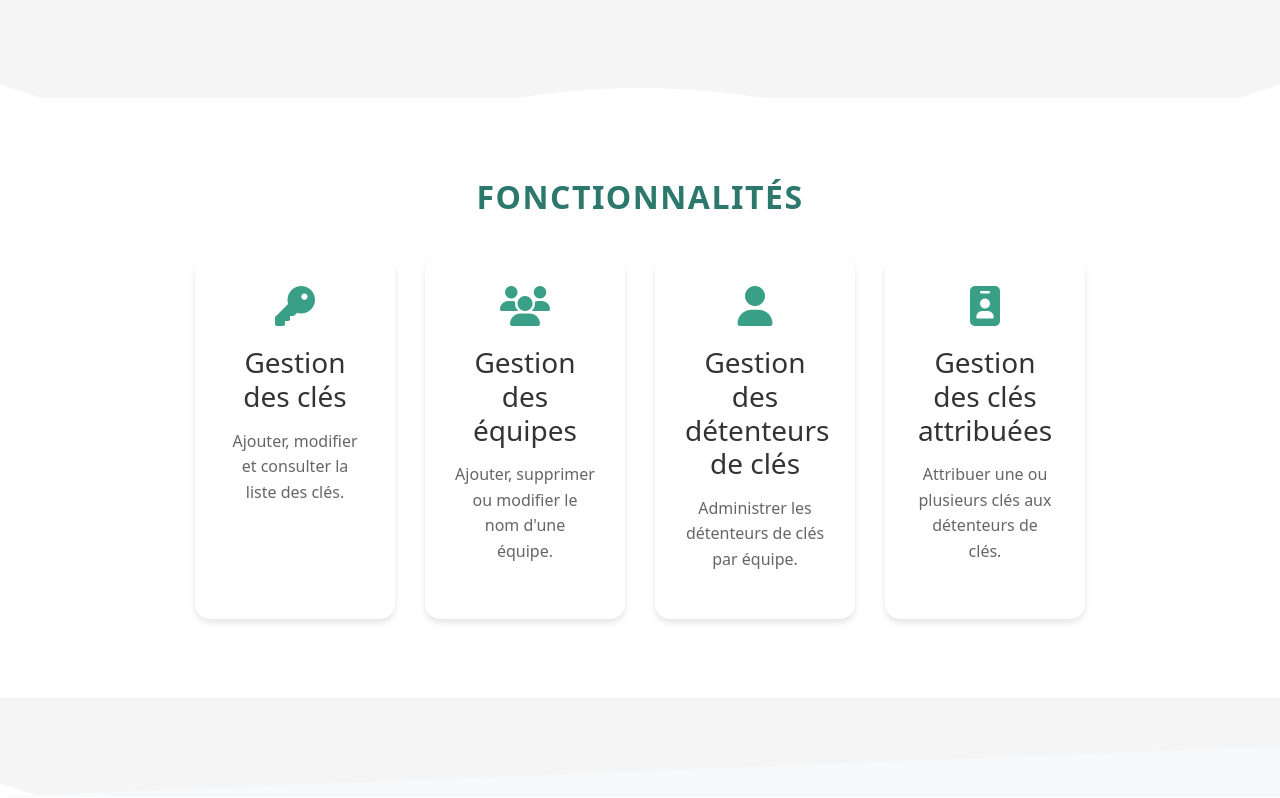
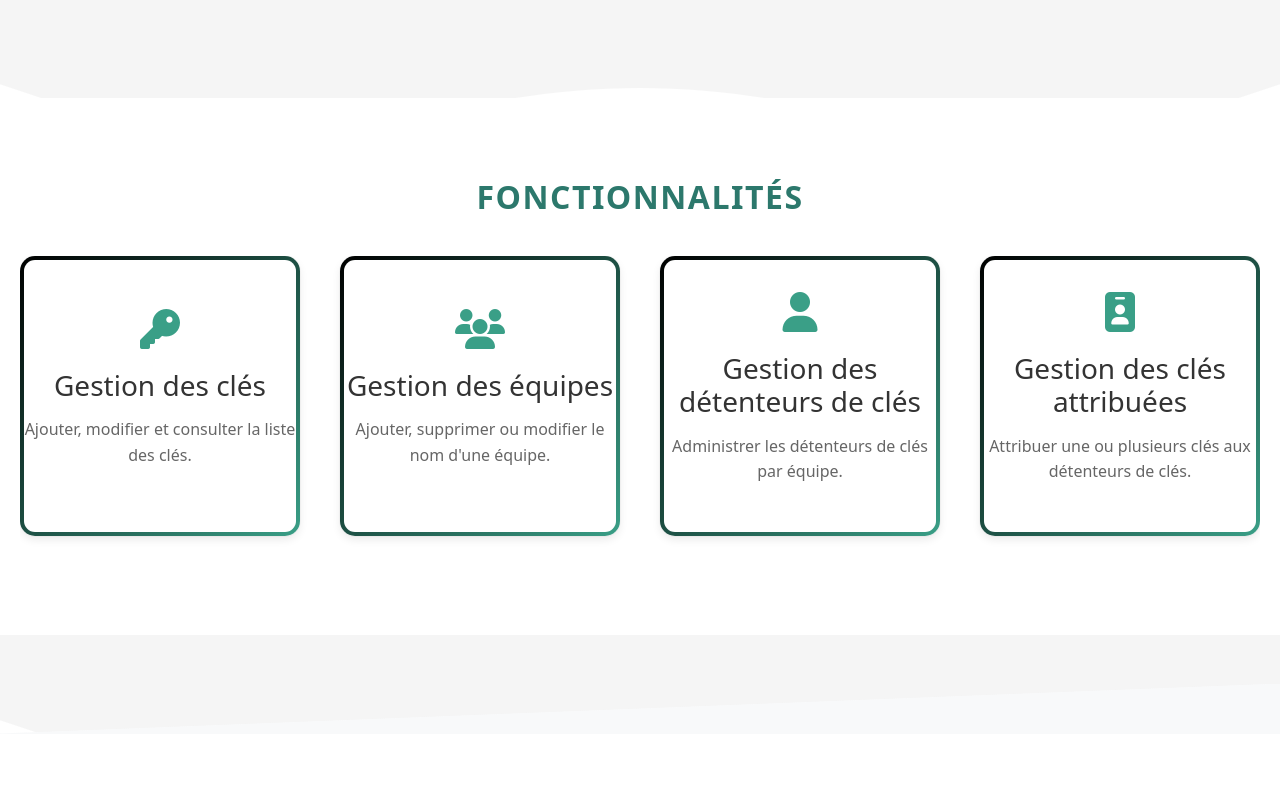
Before and after one commit to Dev9710/keys-management-eere, a Django app: page /home/ in a window 1280 px wide. Shown: the part 584-1382 px from the top of the page. Run offline with Django 4.2, Linux system fonts and the light colour scheme; a user stored in the database is signed in.

Commit message:
fix last issue gen pdf and xlsx , edit profile item menu name , design home page card

```diff
--- a/merchex/listings/templates/listings/base.html
+++ b/merchex/listings/templates/listings/base.html
@@ -229,14 +229,14 @@
                 <li><hr class="dropdown-divider"></li>
                 <li>
                     <a class="dropdown-item" href="{% url 'profile' %}">
-                        <i class="fas fa-user-circle me-2"></i> Mon profil
+                        <i class="fas fa-user-circle me-2"></i> Gérer mon profile
                     </a>
                 </li>
-                <li>
+              <!--   <li>
                     <a class="dropdown-item" href="{% url 'profile' %}?tab=security">
                         <i class="fas fa-shield-alt me-2"></i> Sécurité
                     </a>
-                </li>
+                </li>-->
 
                 <!-- Options d'administration -->
                 {% if request.user.role == 'admin' %}
@@ -260,12 +260,12 @@
                 </li>
                 <li>
                     <a class="dropdown-item" href="{% url 'history_stats' %}">
-                        <i class="fas fa-chart-bar me-2"></i> Statistiques d'usage
+                        <i class="fas fa-chart-bar me-2"></i> Statistiques
                     </a>
                 </li>
                 <li>
                     <a class="dropdown-item" href="{% url 'synthesis_table' %}">
-                        <i class="fas fa-chart-bar me-2"></i>Vue d'ensemble
+                        <i class="fas fa-chart-bar me-2"></i> Synthèse global
                     </a>
                 </li>
                 {% endif %}
--- a/merchex/listings/templates/listings/home.html
+++ b/merchex/listings/templates/listings/home.html
@@ -297,39 +297,62 @@
 
 .features {
     display: flex;
-    flex-wrap: wrap;
-    justify-content: center;
-    gap: 30px;
-    max-width: 1200px;
-    margin: 0 auto;
+    justify-content: center;  /* Centre les cartes */
+    align-items: stretch;      /* Même hauteur */
+    gap: 40px;                 /* Espacement entre les cartes */
+    flex-wrap: nowrap;         /* Empêche de passer à la ligne */
+    max-width: 100%;
+    overflow-x: auto;          /* Permet le scroll horizontal si l’écran est trop petit */
+    padding-bottom: 20px;
 }
 
 .feature {
     background: white;
-    padding: 30px;
     border-radius: 15px;
-    box-shadow: 0 4px 6px rgba(0, 0, 0, 0.1);
-    width: 200px;
+    /* Suppression de la border simple */
+    position: relative;
+    /* Ajout du padding pour simuler l'épaisseur de la bordure */
+    padding: 4px;
+    /* Background avec le dégradé */
+    background: linear-gradient(135deg, #000000, #3a9f87);
+    box-shadow:
+        0 4px 8px rgba(0, 0, 0, 0.08),
+        0 0 0 1px rgba(0, 0, 0, 0.03);
+    width: 330px;
+    aspect-ratio: 1 / 1;
     text-align: center;
     transition: all 0.3s ease;
     cursor: pointer;
-    position: relative;
     overflow: hidden;
     opacity: 0;
     transform: translateY(30px);
     animation: featureAppear 0.6s ease-out forwards;
+    display: flex;
+    flex-direction: column;
+    justify-content: center;
+    align-items: center;
 }
 
-.feature:nth-child(1) { animation-delay: 0.2s; }
-.feature:nth-child(2) { animation-delay: 0.4s; }
-.feature:nth-child(3) { animation-delay: 0.6s; }
-.feature:nth-child(4) { animation-delay: 0.8s; }
-
-.feature:hover {
-    transform: translateY(-10px);
-    box-shadow: 0 10px 30px rgba(58,159,135,0.2);
+/* Nouveau pseudo-élément pour créer le fond blanc intérieur */
+.feature::after {
+    content: '';
+    position: absolute;
+    top: 4px;
+    left: 4px;
+    right: 4px;
+    bottom: 4px;
+    background: white;
+    border-radius: 11px; /* 15px - 4px de "border" */
+    z-index: 0;
 }
 
+/* IMPORTANT: Ajustement pour que le contenu soit au-dessus du fond blanc */
+.feature > * {
+    position: relative;
+    z-index: 1;
+}
+
+/* Modification du ::before existant pour qu'il fonctionne avec le nouveau design */
 .feature::before {
     content: '';
     position: absolute;
@@ -341,6 +364,21 @@
     transform: rotate(45deg);
     transition: all 0.5s;
     opacity: 0;
+    z-index: 1; /* Au-dessus du fond blanc mais sous le contenu */
+}
+
+/* ====================== */
+/* TOUT LE RESTE DE VOTRE CODE RESTE IDENTIQUE */
+/* ====================== */
+
+.feature:nth-child(1) { animation-delay: 0.2s; }
+.feature:nth-child(2) { animation-delay: 0.4s; }
+.feature:nth-child(3) { animation-delay: 0.6s; }
+.feature:nth-child(4) { animation-delay: 0.8s; }
+
+.feature:hover {
+    transform: translateY(-10px);
+    box-shadow: 0 10px 30px rgba(58,159,135,0.2);
 }
 
 .feature:hover::before {
--- a/merchex/listings/templates/listings/teams.html
+++ b/merchex/listings/templates/listings/teams.html
@@ -217,8 +217,10 @@
 
 {% block extra_js %}
 <!-- Scripts pour la génération de PDF et XLSX -->
+<!-- Scripts pour la génération de PDF et XLSX -->
 <script src="https://cdnjs.cloudflare.com/ajax/libs/jspdf/1.5.3/jspdf.min.js"></script>
 <script src="https://cdnjs.cloudflare.com/ajax/libs/jspdf-autotable/3.5.6/jspdf.plugin.autotable.min.js"></script>
+<script src="https://html2canvas.hertzen.com/dist/html2canvas.min.js"></script>
 <script src="https://cdn.sheetjs.com/xlsx-0.18.5/package/dist/xlsx.full.min.js"></script>
 
 <script>
@@ -444,12 +446,12 @@ document.addEventListener('DOMContentLoaded', function() {
     }
 
     // Gestion des boutons d'export
-    const pdfBtn = document.getElementById('generatePdfBtn');
+    const pdfBtn = document.getElementById('generate-pdf-btn');
     if (pdfBtn) {
         pdfBtn.addEventListener('click', generatePDF);
     }
 
-    const xlsxBtn = document.getElementById('generateXlsxBtn');
+    const xlsxBtn = document.getElementById('generate-xlsx-btn');
     if (xlsxBtn) {
         xlsxBtn.addEventListener('click', generateXLSX);
     }
```
Also changed, not shown: merchex/listings/templates/listings/users.html (+7 -1 lines), merchex/db.sqlite3.
